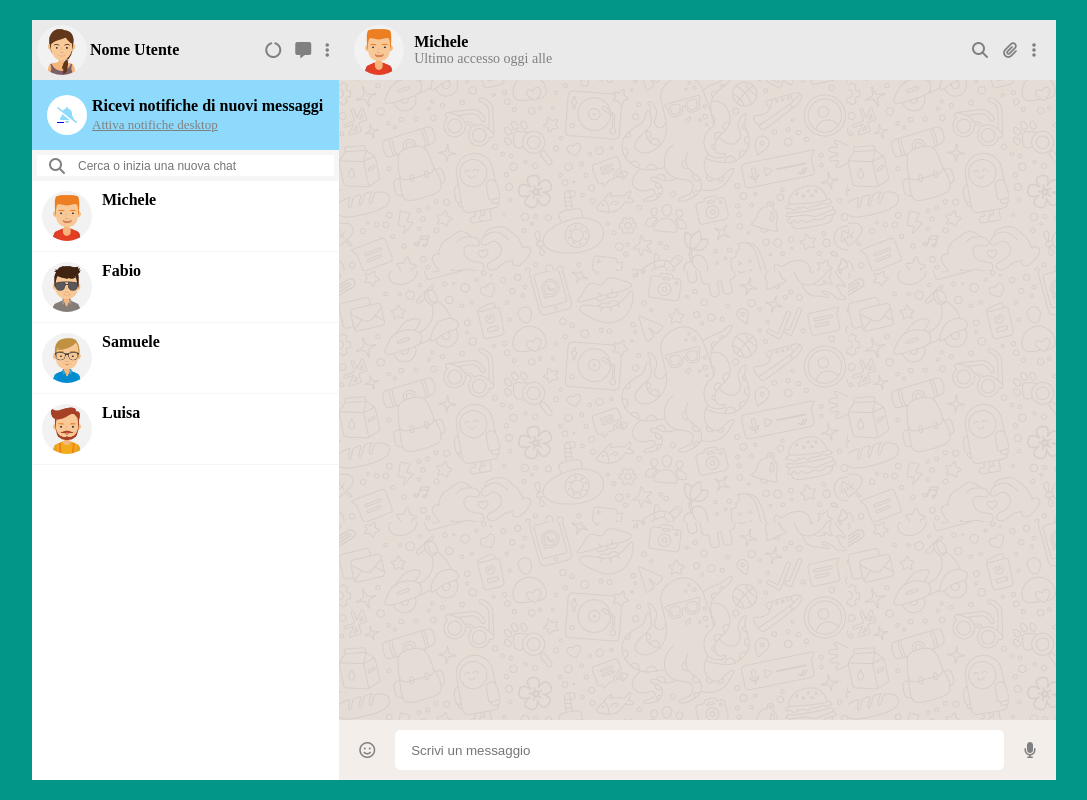
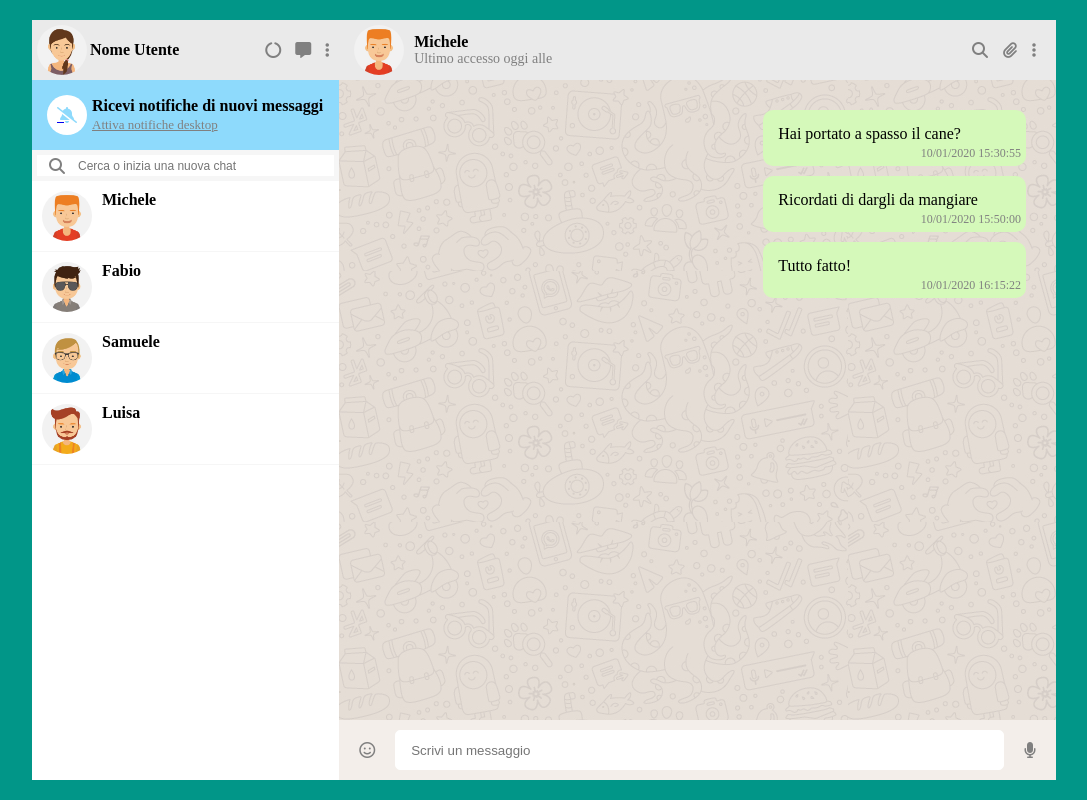
Before and after one commit to NicolaVerlato/vue-boolzapp, a plain HTML site: page milestone-1/index.html in a window 1280 px wide. Shown: the whole page, without its empty margins (96-1183 px from the left). Drawn offline with nearby package versions, Linux system fonts and the light colour scheme.

Commit message:
manca operatore ternario per messaggi

```diff
--- a/milestone-1/css/style.css
+++ b/milestone-1/css/style.css
@@ -75,7 +75,7 @@ aside{
     color: gray;
 }
 .chat-container{
-    height: calc(100vh - 152px);
+    height: calc(100vh - 154px);
     overflow-y: auto;
     flex-grow: 1;
 }
@@ -117,7 +117,6 @@ aside{
     height: 100%;
     display: flex;
     flex-direction: column;
-    justify-content: space-between;
 }
 .chat-info{
     display: flex;
@@ -138,9 +137,6 @@ aside{
     font-size: 14px;
     color: grey;
 }
-.chat-area{
-    padding: 30px;
-}
 .text-area{
     height: 60px;
     background-color: #f3eeea;
@@ -160,9 +156,32 @@ aside{
     padding: 0 15px;
 }
 
-.sent{
+.chat-area{
+    padding: 30px;
+    flex-grow: 1;
+    display: flex;
+    flex-direction: column;
+}
+.message{
+    width: 40%;
+    padding-top: 15px;
+    padding-left: 15px;
+    padding-right: 5px;
+    padding-bottom: 5px;
+    border-radius: 10px;
+    margin-bottom: 10px;
+}
+.message.sent{
     background-color: #d5f9ba;
+    align-self: flex-end;
 }
-.received{
+.message.received{
     background-color: white;
+    align-self: flex-start;
 }
+.date{
+    text-align: end;
+    font-size: 12px;
+    color: grey;
+    margin-top: 3px;
+}
--- a/milestone-1/index.html
+++ b/milestone-1/index.html
@@ -88,10 +88,14 @@
                         </div>
                     </div>
 
-                    <div v-for="text, index in contacts.messagges" class="chat-area">
-                        <div v-if="{'sent' : this.messages.status === 'sent'}" v-else="{'received' : this.messages.status === 'received'}">
-                            {{ contacts[currentChat].messages.text }}
-                            {{ contacts[currentChat].messages.status }}
+                    <div class="chat-area">
+                        <div class="message" v-for="message, index in contacts[currentChat].messages" :class="contacts[currentChat].messages.status === 'sent' ? 'received' : 'sent'">
+                            <div>
+                                {{ message.text }}
+                            </div>
+                            <div class="date">
+                                {{ message.date }}
+                            </div>
                         </div>
                     </div>
 
```
Also changed, not shown: 1 other file.
